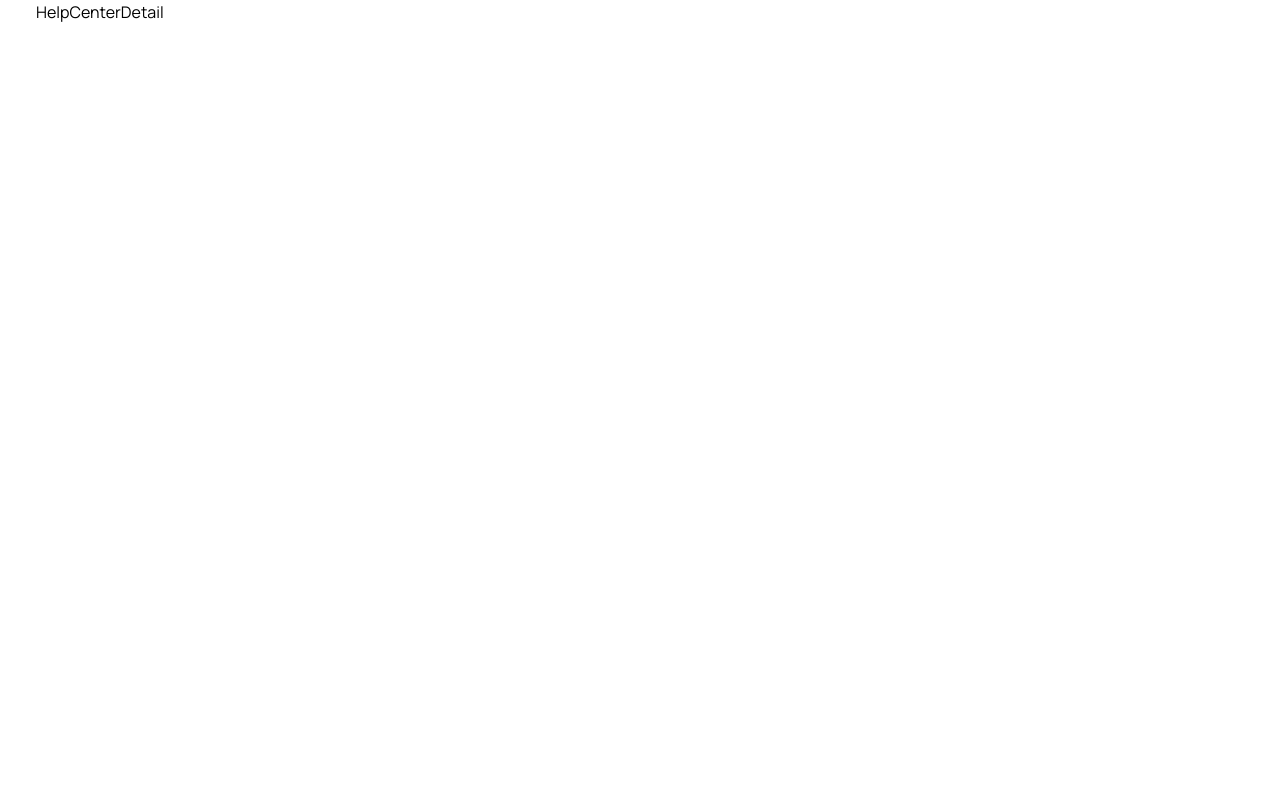
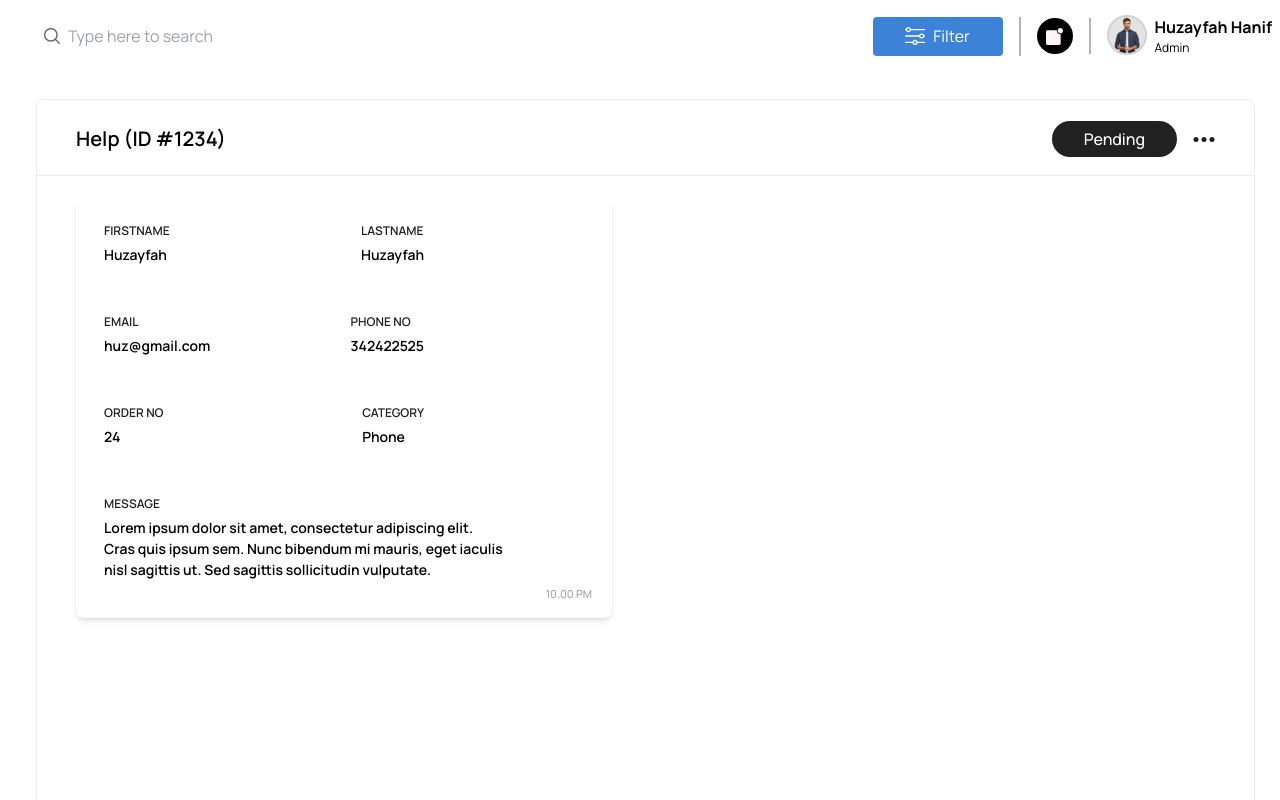
Before and after one commit to SmurfTec/Electra-Admin, a React (Vite) app: page /HelpCenterDetail in a window 1280 px wide. Shown: the top 800 px of the page. Built offline with nearby package versions, Linux system fonts and the light colour scheme.

Commit message:
help detail screen card1

```diff
--- a/src/assets/Images.tsx
+++ b/src/assets/Images.tsx
@@ -94,5 +94,6 @@ const IMAGES: any = {
     Shield: new URL('../assets/icons/shield.svg', import.meta.url).href,
     Maintenance: new URL('../assets/icons/Maintenance.svg', import.meta.url).href,
     AddItem: new URL('../assets/icons/Add.svg', import.meta.url).href,
+    pending: new URL('../assets/icons/pending.svg', import.meta.url).href,
 }
 export default IMAGES
--- a/src/pages/HelpCenters/HelpCenter/index.tsx
+++ b/src/pages/HelpCenters/HelpCenter/index.tsx
@@ -5,11 +5,13 @@ import { CustomTableComponent } from "../../../atoms";
 import IMAGES from "../../../assets/Images";
 import { CustomMenu } from "../../../atoms/global.style";
 import { MenuItem } from "primereact/menuitem";
+import { useNavigate } from "react-router-dom";
 export const HelpCenter = () => {
   const [selectedProducts, setSelectedProducts] = useState<any>([]);
   const [MenuLabel, setMenuLabel] = useState("");
   const [CurrSelectedProduct, setCurrSelectedProduct] = useState("");
   const menuLeft: any = useRef(null);
+  const navigate=useNavigate()
   const [filterData] = useState([
     {
       id: 1,
@@ -165,6 +167,12 @@ export const HelpCenter = () => {
   const deleteItem = (event: React.MouseEvent, item: any) => {
     event.stopPropagation();
     setMenuLabel((prevLabel) => (prevLabel === item.label ? "" : item.label));
+
+  };
+  const ViewItem = (event: React.MouseEvent, item: any) => {
+    event.stopPropagation();
+    setMenuLabel((prevLabel) => (prevLabel === item.label ? "" : item.label));
+    navigate('/HelpCenterDetail')
   };
   const items = [
     {
@@ -173,7 +181,7 @@ export const HelpCenter = () => {
       template: (item: any) => {
         return (
           <div
-            onClick={(event) => deleteItem(event, item)}
+            onClick={(event) => ViewItem(event, item)}
             style={{ backgroundColor: "rgba(255, 245, 0, 0.05)" }}
             className="flex gap-1 items-center  text-[10px] font-[400] text-[#21212]"
           >
--- a/src/pages/HelpCenters/HelpCenterDetail/index.tsx
+++ b/src/pages/HelpCenters/HelpCenterDetail/index.tsx
@@ -1,7 +1,114 @@
-import React from 'react'
+import React,{useState,useRef} from 'react'
+import { Header } from '../../../components'
+import { CustomButton } from '../../../atoms'
+import { SVGIcon } from '../../../components/SVG'
+import IMAGES from '../../../assets/Images'
+import { CustomMenu } from '../../../atoms/global.style'
+export const HelpCenterDetail = () => {
+  const menuLeft: any = useRef(null);
 
-export const HelpCenterDetail = () => {
+  const ChangeStatus = (event: React.MouseEvent, item: any) => {
+    event.preventDefault();
+
+
+
+  };
+  const items = [
+    {
+      label: "Mark Solved",
+
+      template: (item: any) => {
+        return (
+          <div
+            onClick={(event) => ChangeStatus(event, item)}
+            style={{ backgroundColor: "rgba(60, 130, 214, 0.05) " }}
+            className="flex gap-1 items-center  text-[10px] font-[400] text-[#21212]"
+          >
+            <SVGIcon fillcolor={"#3C82D6"} src={IMAGES.pending} /> Mark Solved
+          </div>
+        );
+      },
+    },
+    {
+      label: "Delete",
+      template: (item:any) => {
+        return (
+          <div
+            onClick={(event) => ChangeStatus(event, item)}
+            style={{ background: "rgba(231, 29, 54, 0.05)" }}
+            className="flex w-full gap-1  items-center  text-[10px] font-[400] text-[#E71D36]"
+          >
+            <SVGIcon fillcolor={"#E71D36"} src={IMAGES.Delete} /> Delete
+          </div>
+        );
+      },
+    },
+  ];
+  const handleClick=(event:any)=>{
+    menuLeft.current.toggle(event);
+  }
   return (
-    <div>HelpCenterDetail</div>
+   <div>
+      <Header chooseFilter={true} typeSearch={true} UserBox={true} />
+      <div className='w-[98%] h-[920px] border border-inputBorder rounded-[7px] mt-[35px] '>
+        <div className='flex justify-between pt-[21px] pb-[18px] items-center border-b border-inputBorder px-[39px]'>
+          <p className='text-[20px] font-[600]'>Help (ID #1234)</p>
+          <div className='flex gap-4 items-center'>
+          <CustomButton txt="Pending" classes="!w-auto px-[32px] !h-auto !py-[6px] !rounded-[22px] "  />
+          <SVGIcon onClick={handleClick} src={IMAGES.Dots} />
+          <CustomMenu
+            popupAlignment="left"
+            height={"80px"}
+            model={items}
+            popup
+            ref={menuLeft}
+            id="popup_menu_left"
+          />
+          </div>
+        </div>
+        <div className='w-[33.5rem] relative flex flex-col gap-12 pt-[24px] pl-[28px] pb-[38px] mt-[22px] ml-[39px] h-auto bg-white rounded-[7px] shadow-md'>
+        <div className='flex justify-between items-center w-[20rem]'>
+          <div className='flex flex-col gap-1'>
+            <p className='text-black font-[600] text-[12px] uppercase'>FIRSTNAME</p>
+            <p className='text-[#000000] font-[600] text-[14px]'>Huzayfah</p>
+          </div>
+          <div className='flex flex-col gap-1'>
+            <p className='text-black font-[600] text-[12px] uppercase'>LASTNAME</p>
+            <p className='text-[#000000] font-[600] text-[14px]'>Huzayfah</p>
+          </div>
+        </div>
+        <div className='flex justify-between items-center w-[20rem]'>
+          <div className='flex flex-col gap-1'>
+            <p className='text-black font-[600] text-[12px] uppercase'>Email</p>
+            <p className='text-[#000000] font-[600] text-[14px]'>huz@gmail.com</p>
+          </div>
+          <div className='flex flex-col gap-1'>
+            <p className='text-black font-[600] text-[12px] uppercase'>Phone No</p>
+            <p className='text-[#000000] font-[600] text-[14px]'>342422525</p>
+          </div>
+        </div>
+        <div className='flex justify-between items-center w-[20rem]'>
+          <div className='flex flex-col gap-1'>
+            <p className='text-black font-[600] text-[12px] uppercase'>Order No</p>
+            <p className='text-[#000000] font-[600] text-[14px]'>24</p>
+          </div>
+          <div className='flex flex-col gap-1'>
+            <p className='text-black font-[600] text-[12px] uppercase'>Category</p>
+            <p className='text-[#000000] font-[600] text-[14px]'>Phone</p>
+          </div>
+        </div>
+        <div className=' w-[25rem] h-auto'>
+          <div className='flex flex-col gap-1'>
+            <p className='text-black font-[600] text-[12px] uppercase'>Message</p>
+            <p className='text-[#000000] font-[600] text-[14px]'>Lorem ipsum dolor sit amet, consectetur adipiscing elit. Cras quis
+ipsum sem. Nunc bibendum mi mauris, eget iaculis nisl sagittis ut.
+Sed sagittis sollicitudin vulputate.</p>
+          </div>
+
+        </div>
+        <p className='text-[11px] font-[500] absolute bottom-4 right-5 text-[#A4A4A4]'>10.00 PM</p>
+        </div>
+      </div>
+   </div>
   )
 }
--- a/tailwind.config.js
+++ b/tailwind.config.js
@@ -15,7 +15,8 @@ module.exports = {
       },
       borderColor: {
         "custom-border": "rgba(0, 0, 0, 0.08)",
-        "custom-cardBorder":"rgba(101, 101, 101, 0.29)"
+        "custom-cardBorder":"rgba(101, 101, 101, 0.29)",
+
         // Add more custom border colors if needed
       },
       boxShadow: {
@@ -26,7 +27,8 @@ module.exports = {
       borderColor: {
         'custom': 'rgba(0, 0, 0, 0.08)',
         'line-border':'rgba(180, 180, 180, 0.37)',
-        'inputBorder':' rgba(0, 0, 0, 0.08)'
+        'inputBorder':' rgba(0, 0, 0, 0.08)',
+
       },
       spacing: {
         'Custom-spacing': '0.5rem', // Increase the distance between the dots
```
Also changed, not shown: src/assets/icons/pending.svg (added).
